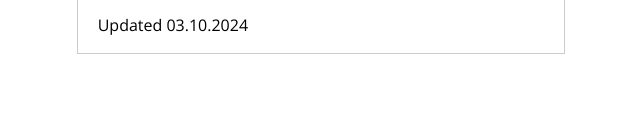
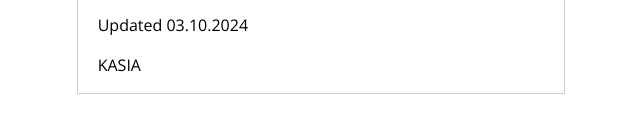
Before and after one commit to Kris87M/learning-git, a website: page index.html in a window 1280 px wide. Shown: the part 675-797 px from the top of the page, 319-959 px from the left. Drawn offline with nearby package versions, Linux system fonts and the light colour scheme; a web font is replaced by a local one.

Commit message:
Add KASIA

```diff
--- a/index.html
+++ b/index.html
@@ -1,7 +1,7 @@
 <!DOCTYPE html>
 <html lang="en">
   <head>
-    <title>Bohemian Rhapsody</title>
+    <title>Bohemian Rhapsody KASIA</title>
     <meta charset="UTF-8" />
     <meta name="viewport" content="width=device-width, initial-scale=1.0" />
     <link rel="stylesheet" type="text/css" href="css/style.css" />
@@ -43,5 +43,6 @@
       <p>Album: <em>A Night at the Opera</em> Release date: <em>1975</em></p>
     </footer>
     <p>Updated 03.10.2024</p>
+    <p>KASIA</p>
   </body>
 </html>
```
